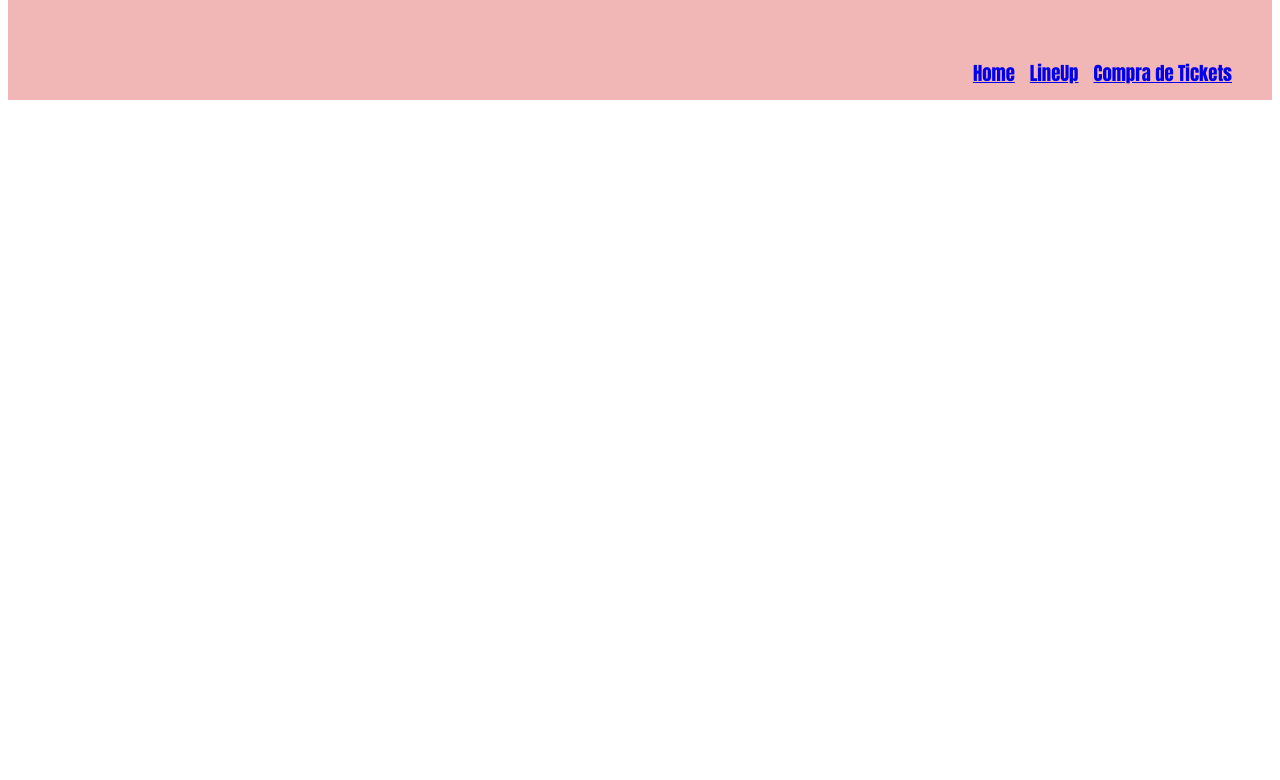
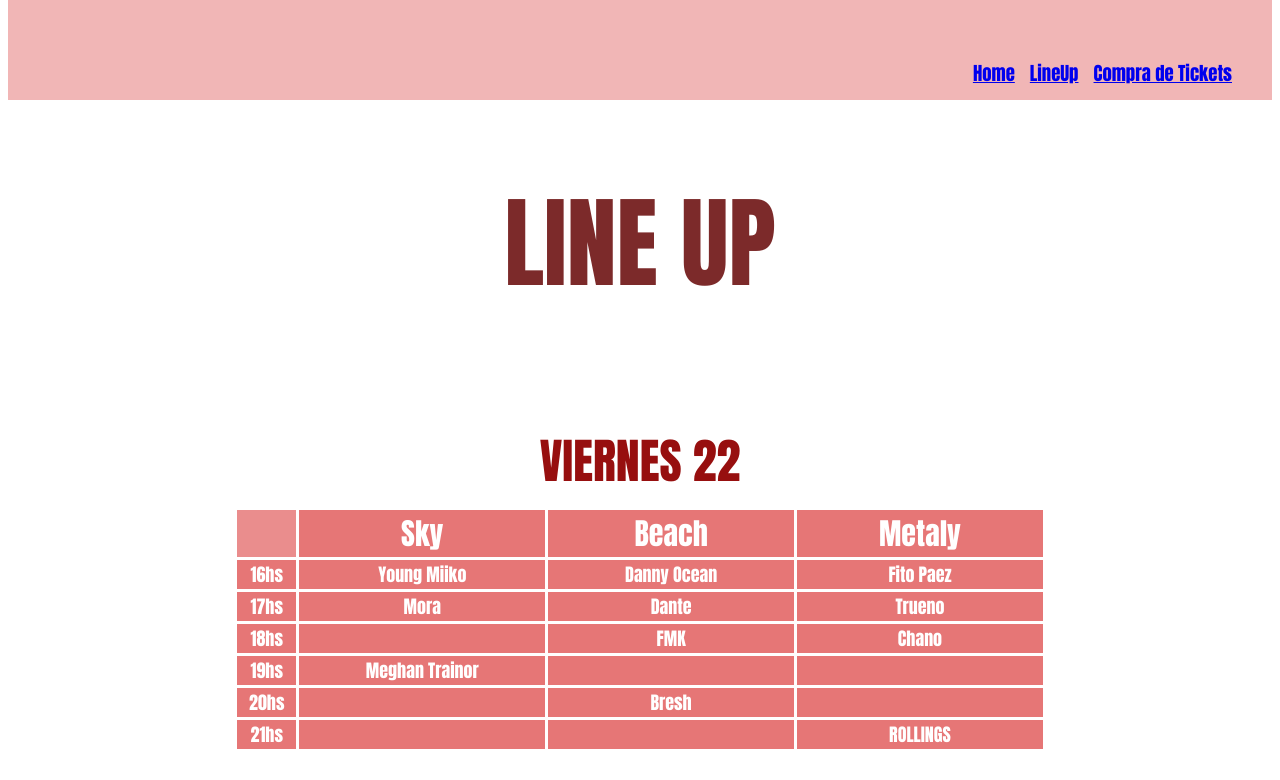
Before and after one commit to melitheill/web1, a plain HTML site: page lineup.html in a window 1280 px wide. Shown: the top 780 px of the page. Drawn offline with Linux system fonts and the light colour scheme; a script that the page names is missing.

Commit message:
Update main.css

```diff
--- a/main.css
+++ b/main.css
@@ -58,20 +58,24 @@
     margin-top: auto;
 }
 .titulo1{
+    text-align: center;
     margin-top: 5px;
     font-family:Impact, Haettenschweiler, 'Arial Narrow Bold', sans-serif;
-    font-size: 120px;
-    color: white;
+    font-size: 50px;
+    color: rgb(124, 42, 42);
 }
 .titulo2{
+    text-align: center;
     font-family:Impact, Haettenschweiler, 'Arial Narrow Bold', sans-serif;
     font-size: 300%;
-    color: white;
+    color: rgb(151, 15, 15);
     margin-bottom: 10px;
 }
 
-.cronograma{
-    justify-content: center;
+.cronograma1{
+    display: flex;
+    flex-direction: column;
+    align-items: center;
 }
 
 
@@ -79,8 +83,7 @@
     background-color: rgba(223, 89, 89, 0.438);
     border: 3px solid white;
     border-collapse: collapse;
-    justify-content: center;
-
+    text-align: center;
     font-family:Impact, Haettenschweiler, 'Arial Narrow Bold', sans-serif;
     font-size: large;
     color: white;
```
